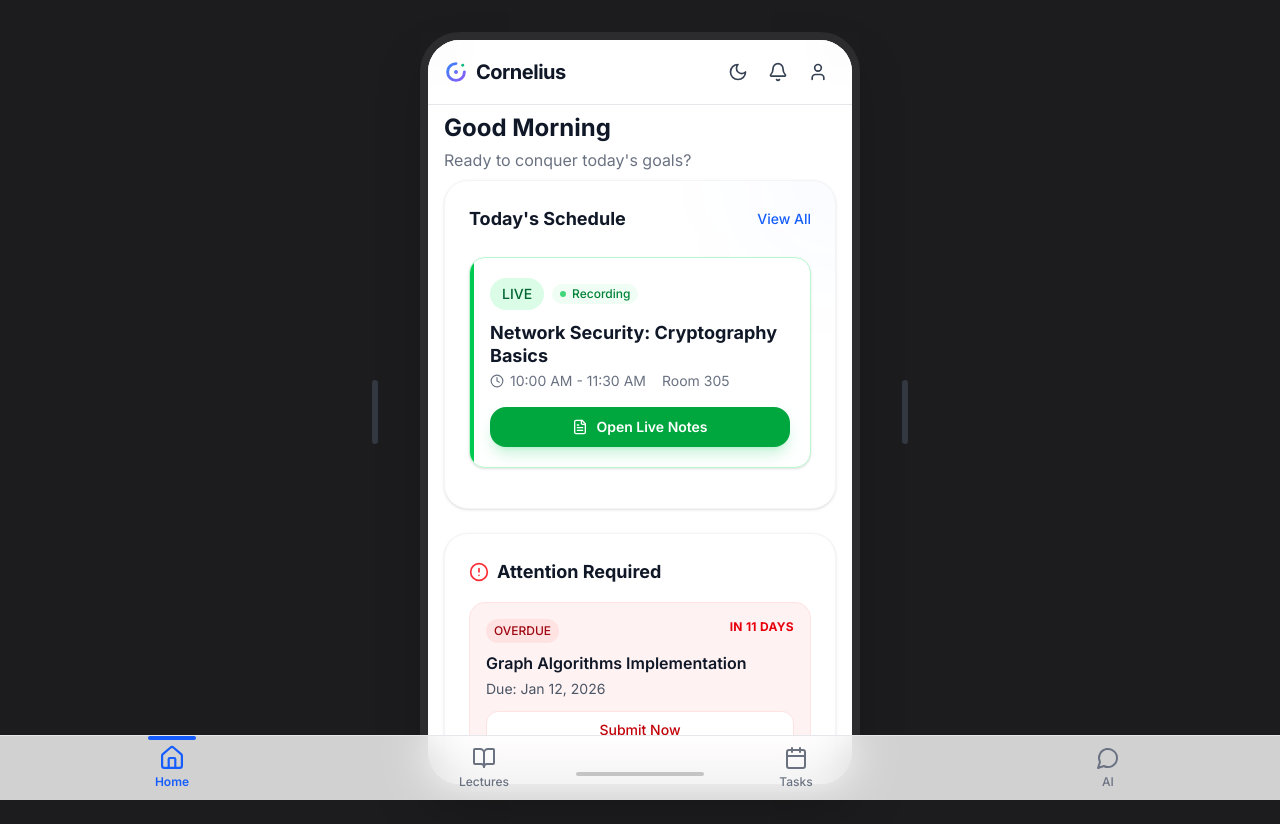
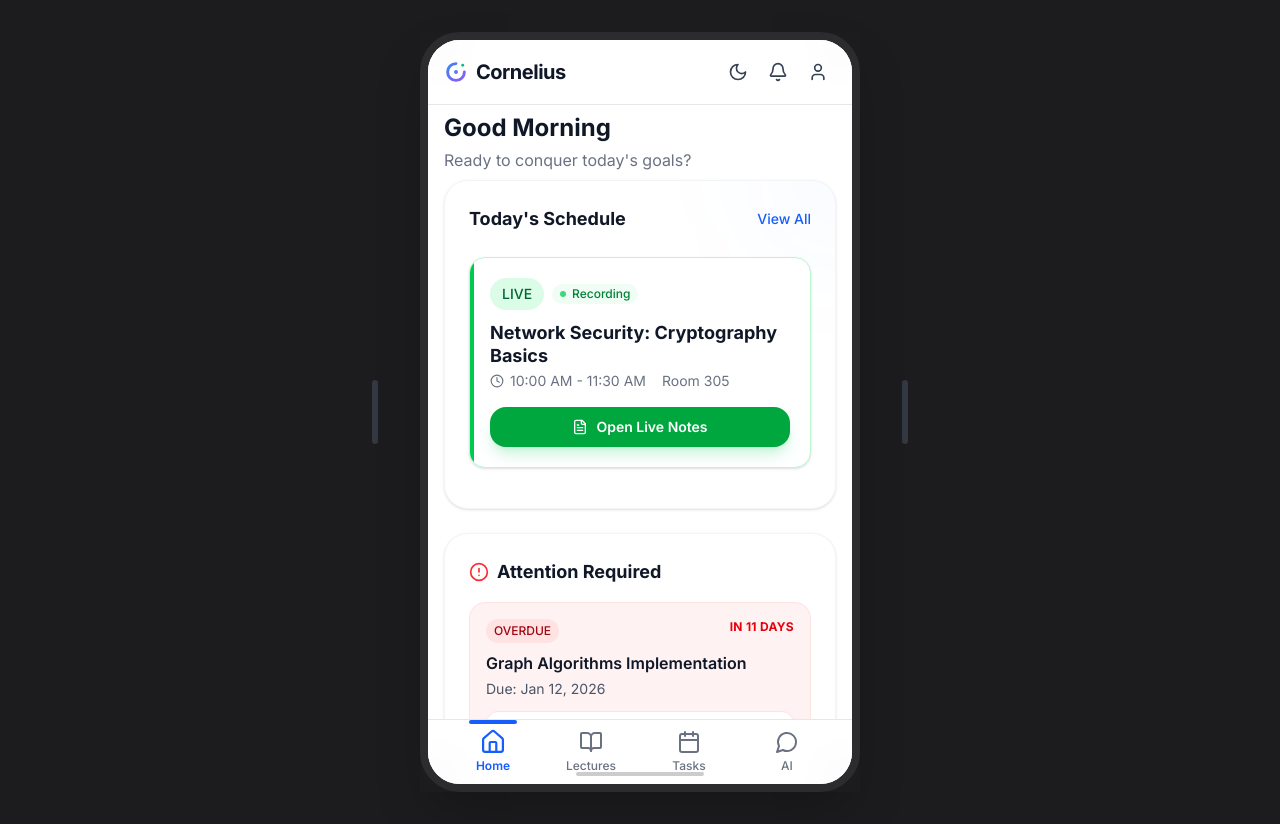
Before and after one commit to gitwhisperer/Cornelius, a React (Vite) app: page / in a window 1280 px wide. Built offline with nearby package versions, Linux system fonts and the light colour scheme.

Commit message:
Fix bottom navigation layout to stay within frame and prevent overlap

```diff
--- a/src/App.tsx
+++ b/src/App.tsx
@@ -99,7 +99,7 @@ function AppContent() {
         onNavigate={setCurrentScreen}
       />
 
-      <main className="flex-1 overflow-y-auto pt-16 pb-24 lg:pb-0">
+      <main className="flex-1 overflow-y-auto pt-16 pb-4">
         {renderScreen()}
       </main>
 
--- a/src/components/layout/BottomNavigation.tsx
+++ b/src/components/layout/BottomNavigation.tsx
@@ -16,8 +16,7 @@ const navItems = [
 
 export const BottomNavigation: React.FC<BottomNavigationProps> = ({ currentScreen, onNavigate }) => {
   return (
-    // Fixed on small screens; static/relative flow on large screens to clamp to bottom of content
-    <nav className="fixed bottom-0 left-0 right-0 bg-white/80 dark:bg-[#0a0a0a]/80 backdrop-blur-xl border-t border-gray-200 dark:border-gray-800 z-50 lg:relative lg:bottom-auto lg:left-0 lg:right-0 lg:shadow-none">
+    <nav className="w-full bg-white/80 dark:bg-[#0a0a0a]/80 backdrop-blur-xl border-t border-gray-200 dark:border-gray-800 z-50">
       <div className="max-w-[440px] mx-auto px-4">
         <div className="flex justify-around items-center h-16">
           {navItems.map((item) => {
```
